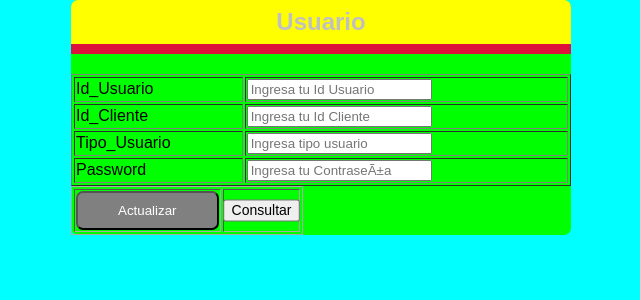
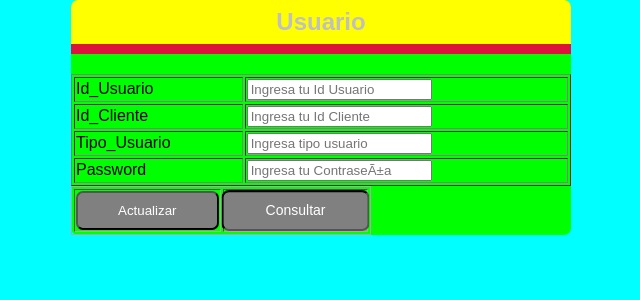
Before and after one commit to JohanUruena2023/Formularios, a PHP site: page / in a window 1280 px wide, while the restyled element is pressed. Shown: the top 300 px of the page, without its empty margins (319-959 px from the left). Run offline with PHP 8.4, Linux system fonts and the light colour scheme.

Commit message:
Update estilosformularios.css

```diff
--- a/estilosformularios.css
+++ b/estilosformularios.css
@@ -54,5 +54,11 @@ body{
 }
 
 .btn_Consultar:active{
+  background:#808080;
+  color:#fff;
+ margin:auto;
+  padding: 10px 40px;
+  cursor:pointer;
+  border-radius:7px;
  transform:scale(1.05);
 }
```
